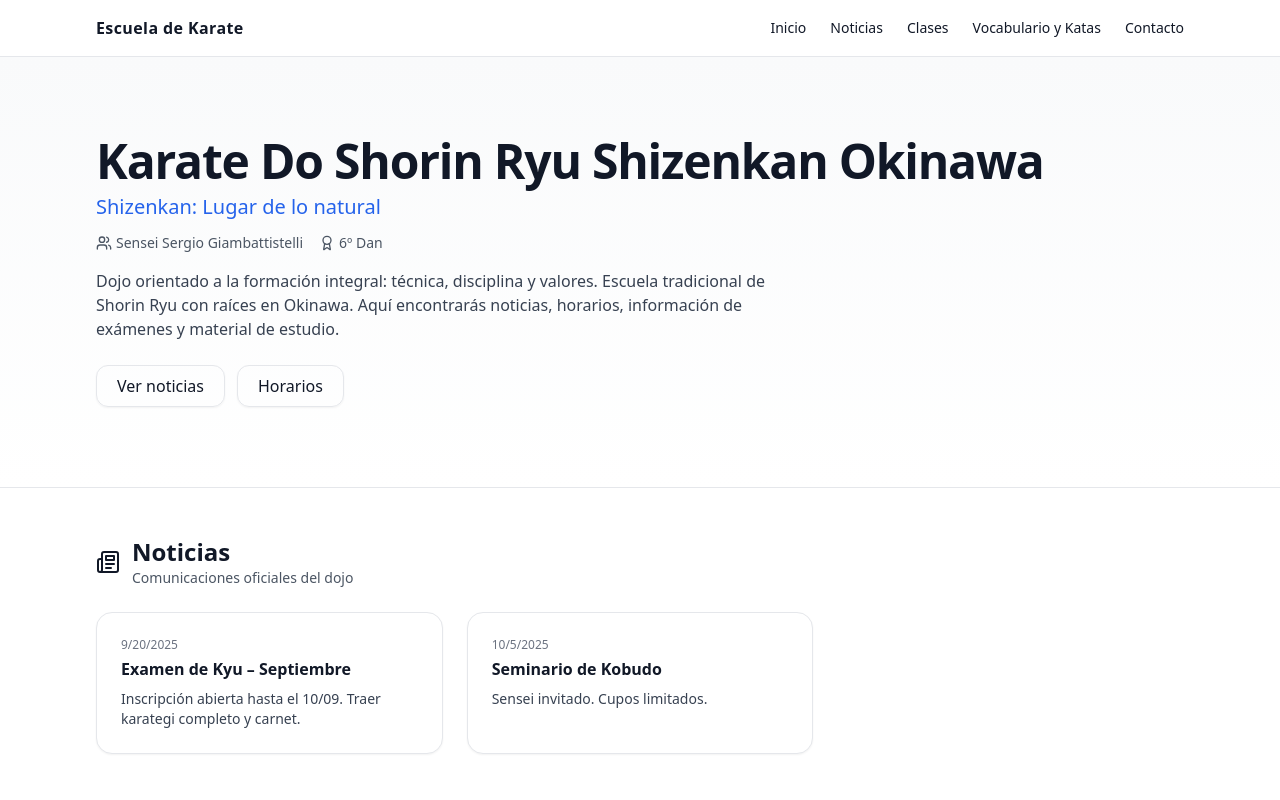
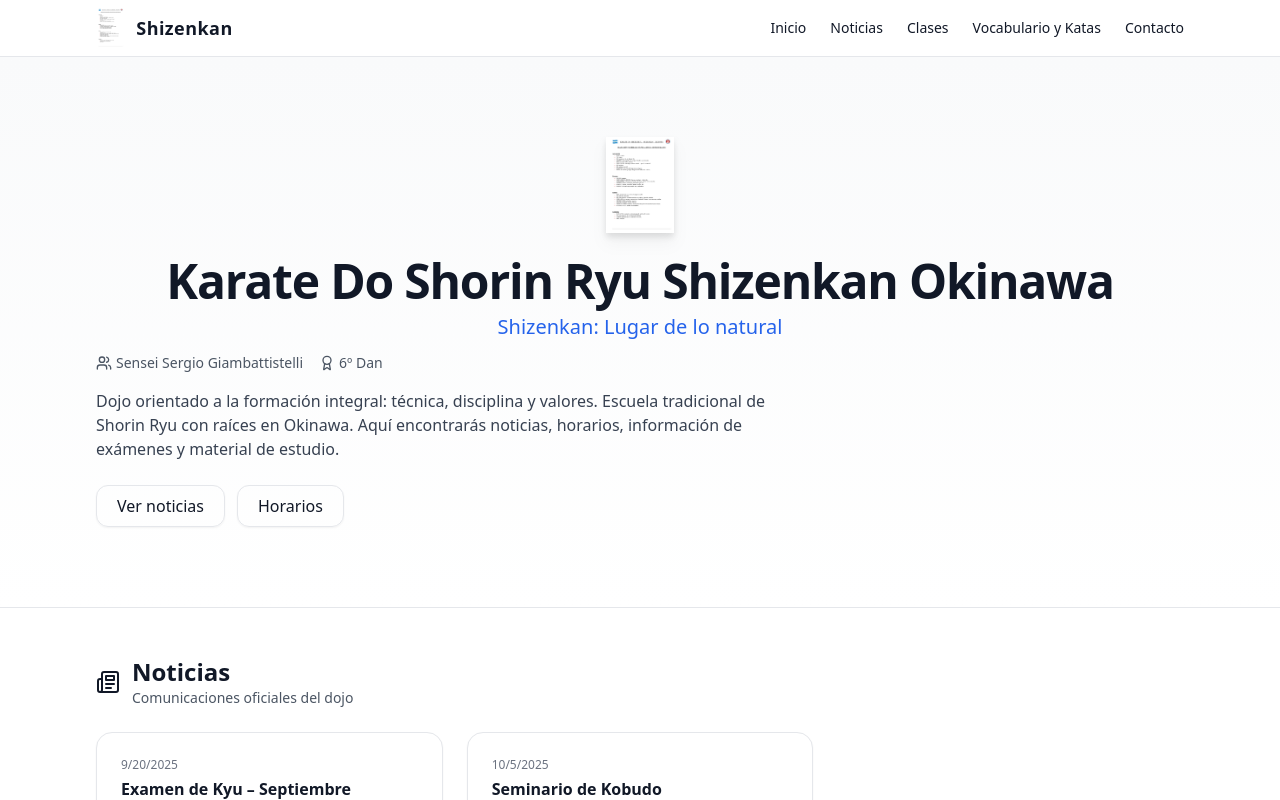
Before and after one commit to gseverina/shizenkan_web, a React (Vite) app: page / in a window 1280 px wide. Shown: the top 800 px of the page. Built offline with nearby package versions, Linux system fonts and the light colour scheme.

Commit message:
Add dojo logo to website - Integrate logo in navbar, hero section and footer - Extract logo from official PDF document

```diff
--- a/src/App.jsx
+++ b/src/App.jsx
@@ -1,6 +1,7 @@
 import React, { useState } from 'react';
 import { Menu, Calendar, PhoneCall, Mail, MapPin, Newspaper, Sword, Users, Award } from 'lucide-react';
 import { motion } from 'framer-motion';
+import logoDojo from './assets/logo-dojo.png';
 
 // --- Datos reales del dojo ---
 const DOJO_INFO = {
@@ -185,7 +186,10 @@ function Navbar() {
   return (
     <nav className="sticky top-0 z-50 backdrop-blur bg-white/80 border-b">
       <Container className="flex h-14 items-center justify-between">
-        <a href="#inicio" className="font-bold tracking-wide">Escuela de Karate</a>
+        <a href="#inicio" className="flex items-center gap-3">
+          <img src={logoDojo} alt="Logo Dojo Shizenkan" className="h-10 w-auto" />
+          <span className="font-bold tracking-wide text-lg">Shizenkan</span>
+        </a>
         <button className="sm:hidden" onClick={() => setOpen((v) => !v)} aria-label="Abrir menú">
           <Menu />
         </button>
@@ -218,7 +222,11 @@ function Hero() {
           initial={{ opacity: 0, y: 10 }}
           animate={{ opacity: 1, y: 0 }}
           transition={{ duration: 0.5 }}
+          className="text-center"
         >
+          <div className="flex justify-center mb-6">
+            <img src={logoDojo} alt="Logo Dojo Shizenkan" className="h-24 w-auto drop-shadow-lg" />
+          </div>
           <h1 className="text-3xl sm:text-5xl font-extrabold tracking-tight">
             {DOJO_INFO.name}
           </h1>
@@ -396,6 +404,9 @@ export default function App() {
       <VocabKatas />
       <Contact />
       <footer className="py-8 border-t text-center text-sm text-gray-600">
+        <div className="flex justify-center mb-4">
+          <img src={logoDojo} alt="Logo Dojo Shizenkan" className="h-12 w-auto opacity-70" />
+        </div>
         <div className="mb-2">
           © {new Date().getFullYear()} {DOJO_INFO.name}
         </div>
```
Also changed, not shown: src/assets/logo-dojo.png (added).
